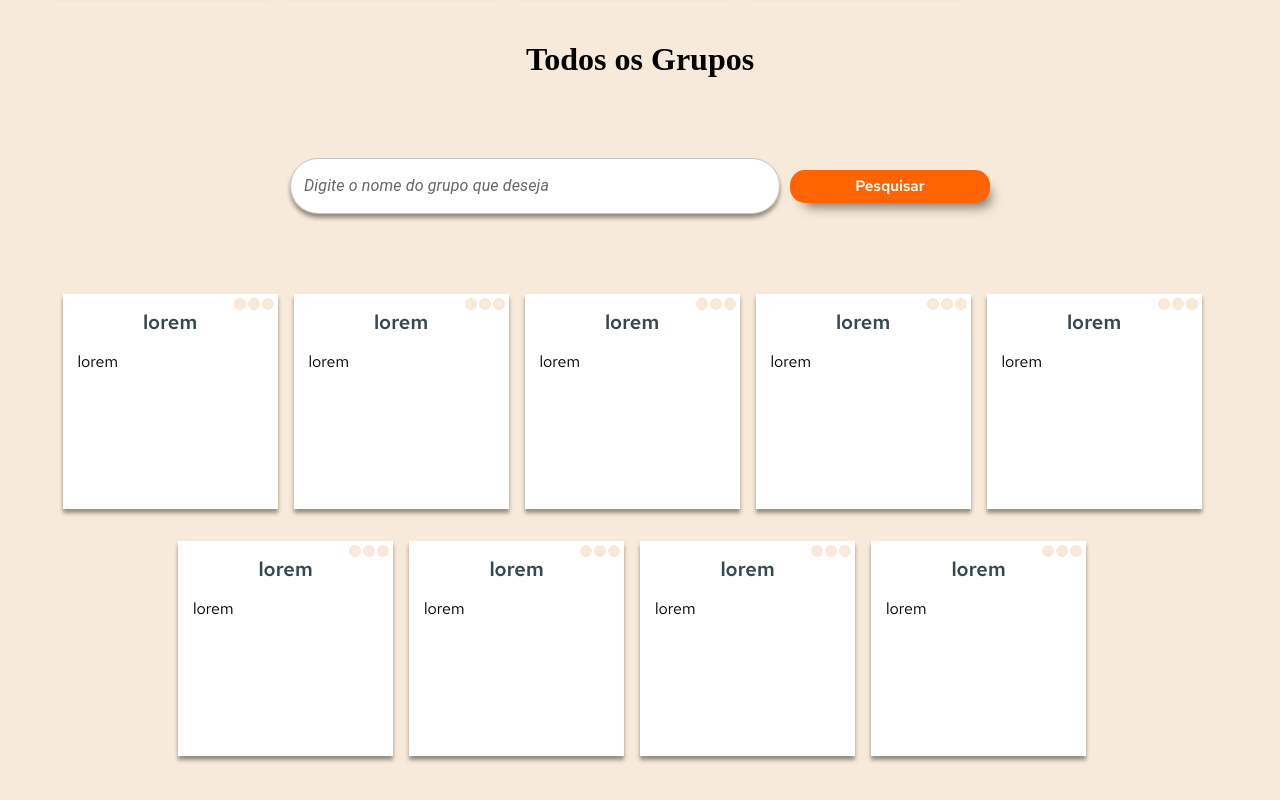
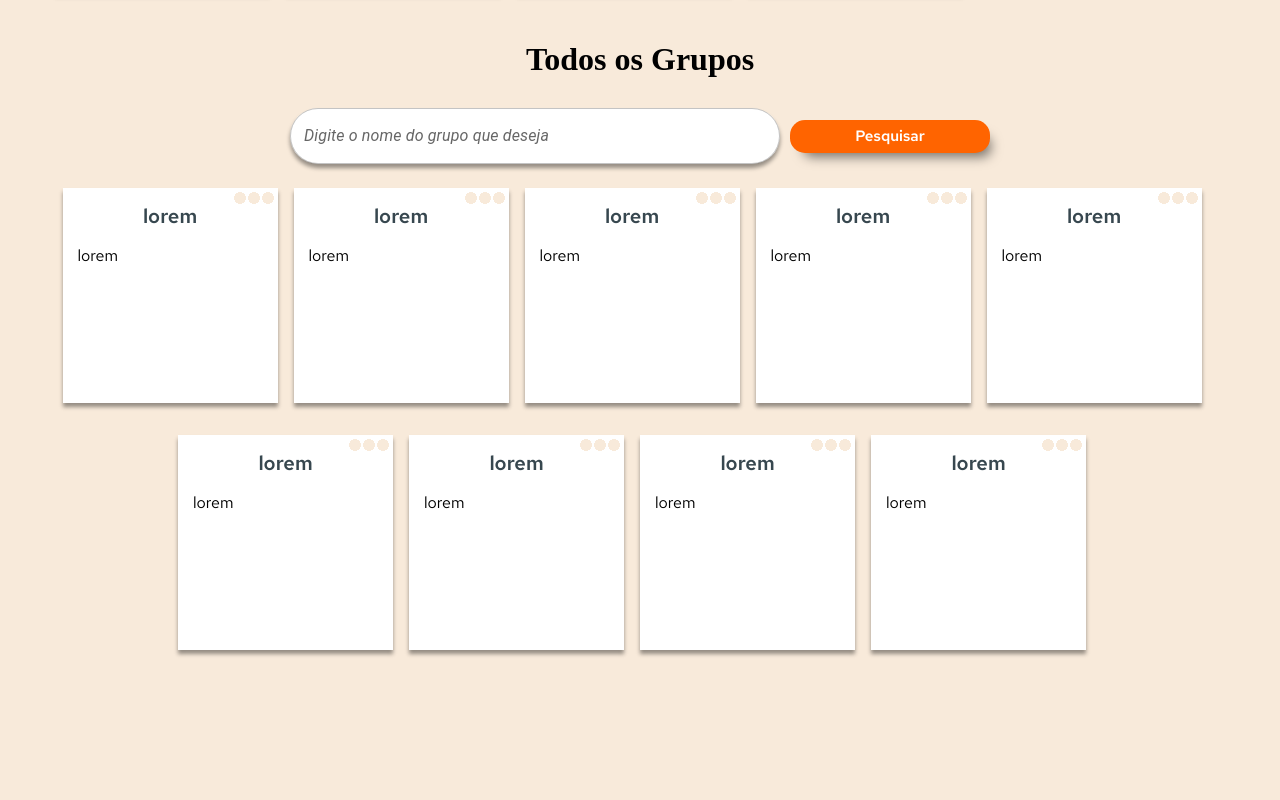
Before and after one commit to wallacesfos/projeto-gestao-de-habitos, a React (Create React App) app: page / in a window 1280 px wide. Shown: the part 878-1678 px from the top of the page. After the commit the page ends 1576 px from the top, so only its background shows below. Built offline with nearby package versions, Linux system fonts and the light colour scheme.

Commit message:
fix: resposivo 1080p arrumado, componente de search refatorado

```diff
--- a/src/Components/PopUpNewGroup/styles.js
+++ b/src/Components/PopUpNewGroup/styles.js
@@ -19,7 +19,7 @@ export const Container = styled.div`
     flex-direction: row;
     padding: 0 1.5rem;
   }
-  @media (min-width: 2560px) {
+  @media (min-width: 1080px) {
     flex-direction: row;
     padding: 0 1.5rem;
     justify-content: center;
--- a/src/Pages/GroupsDashboard/index.js
+++ b/src/Pages/GroupsDashboard/index.js
@@ -2,14 +2,16 @@ import Cards from "../../Components/Cards";
 import NewCard from "../../Components/NewCard";
 import { PopUpNewGroup } from "../../Components/PopUpNewGroup";
 import Header from "../../Components/HeaderDashboard/index";
-import { Container, CardsContainer } from "./styles";
-import { useState } from "react";
+import { Container, CardsContainer, SearchContainer } from "./styles";
+import Search from "../../Components/Search";
+import { useEffect, useState } from "react";
+import { getSubscriptions } from "../../Utils/endpoints/groups";
 
 export const GroupsDashboard = () => {
-  const [groups, setGroups] = useState(false);
+  const [newGroups, setNewGroups] = useState(false);
 
   const showPopUp = () => {
-    groups === true ? setGroups(false) : setGroups(true);
+    newGroups === true ? setNewGroups(false) : setNewGroups(true);
   };
   return (
     <Container>
@@ -32,9 +34,12 @@ export const GroupsDashboard = () => {
         <Cards title="lorem" description="lorem" />
         <NewCard callback={showPopUp} />
       </CardsContainer>
-      {groups === true && <PopUpNewGroup />}
-      <h1 style={{ marginBottom: 0 }}>Todos os Grupos</h1>
-      <Header placeHolder="Digite o nome do grupo que deseja" />
+      {newGroups === true && <PopUpNewGroup />}
+      <h1 style={{ marginBottom: 30 }}>Todos os Grupos</h1>
+      {/* <Header placeHolder="Digite o nome do grupo que deseja" /> */}
+      <SearchContainer>
+        <Search placeHolder="Digite o nome do grupo que deseja" />
+      </SearchContainer>
       <CardsContainer>
         <Cards title="lorem" description="lorem" />
         <Cards title="lorem" description="lorem" />
--- a/src/Pages/GroupsDashboard/styles.js
+++ b/src/Pages/GroupsDashboard/styles.js
@@ -55,3 +55,11 @@ export const CardsContainer = styled.div`
     margin-bottom: 1rem;
   }
 `;
+
+export const SearchContainer = styled.div`
+  margin-bottom: 1.5rem;
+
+  @media (min-width: 1024px) {
+    min-width: 700px;
+  }
+`;
```
